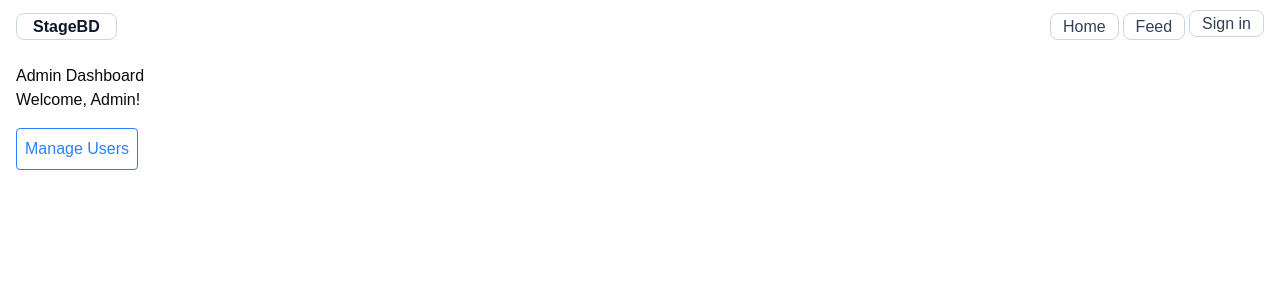
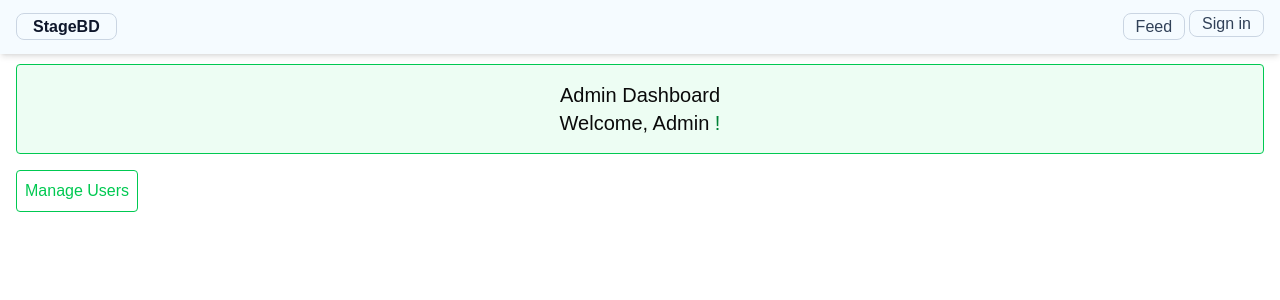
Before and after one commit to NahinM/Stage-BD, a React (Vite) app in the folder client/: page /admin/dashboard in a window 1280 px wide. Shown: the top 300 px of the page. Built offline with nearby package versions, Linux system fonts and the light colour scheme; no server answers.

Commit message:
dashboard nav design updated. set feed page to main page.

```diff
--- a/client/src/Pages/admin/dashboard.tsx
+++ b/client/src/Pages/admin/dashboard.tsx
@@ -1,15 +1,20 @@
 import Nav from "@/components/nav"
 import { Outlet, Link } from "react-router-dom"
+import { useUserStore } from "@/store/User/user"
 
 export default function AdminDashboard() {
+    const user = useUserStore((state) => state.user);
+
     return (
         <div className="p-4 w-full">
             <Nav />
             <br /><br />
-            <h1>Admin Dashboard</h1>
-            <p>Welcome, Admin!</p>
+            <div className="p-4 w-full text-xl text-center bg-green-100/50 rounded border border-green-500">
+                <h1>Admin Dashboard</h1>
+                <p>Welcome, Admin <span className="text-green-700">{user?.firstname}!</span> </p>
+            </div>
             <div className="mt-4 flex gap-4">
-                <Link to="/admin/dashboard/users" className="text-blue-500 hover:text-blue-700 p-2 border border-blue-500 rounded">
+                <Link to="/admin/dashboard/users" className="text-green-500 hover:text-green-700 p-2 border border-green-500 rounded">
                     Manage Users
                 </Link>
             </div>
--- a/client/src/Pages/home/home.tsx
+++ b/client/src/Pages/home/home.tsx
@@ -1,12 +1,17 @@
 import Nav from "@/components/nav";
+import { useEffect } from "react";
+import { useNavigate } from "react-router-dom";
+
 export default function Home() {
+    const navigate = useNavigate();
+
+    useEffect(() => {
+        navigate("/feed");
+    })
 
     return (
         <div className="min-h-screen bg-gradient-to-b from-background to-secondary/20 p-6">
-            <Nav pages={[
-                { name: "Home", href: "/" },
-                { name: "Feed", href: "/feed" }
-            ]} />
+            <Nav />
             <br /><br />
             <h1>Welcome to the Home Page</h1>
         </div>
--- a/client/src/components/nav.tsx
+++ b/client/src/components/nav.tsx
@@ -17,7 +17,6 @@ interface Pages {
 }
 
 const defaultPages: Pages[] = [
-    { name: "Home", href: "/" },
     { name: "Feed", href: "/feed" }
 ]
 
@@ -53,7 +52,7 @@ export default function Nav({ pages }: { pages?: Pages[] }) {
     }, [userRoles])
 
     return (
-        <nav className="flex flex-row fixed top-0 left-0 right-0 z-50 px-4 py-3 backdrop-blur-sm items-center">
+        <nav className="flex flex-row fixed top-0 left-0 right-0 z-50 px-4 py-3 backdrop-blur-sm items-center shadow-md bg-sky-100/30">
             <div>
                 <a className="font-bold text-slate-900 hover:text-sky-700 transition-colors border border-slate-300 hover:border-slate-500 px-4 py-1 rounded-md"> StageBD</a>
             </div>
```
Also changed, not shown: 1 other file (tests, documents, lock files or other folders).
